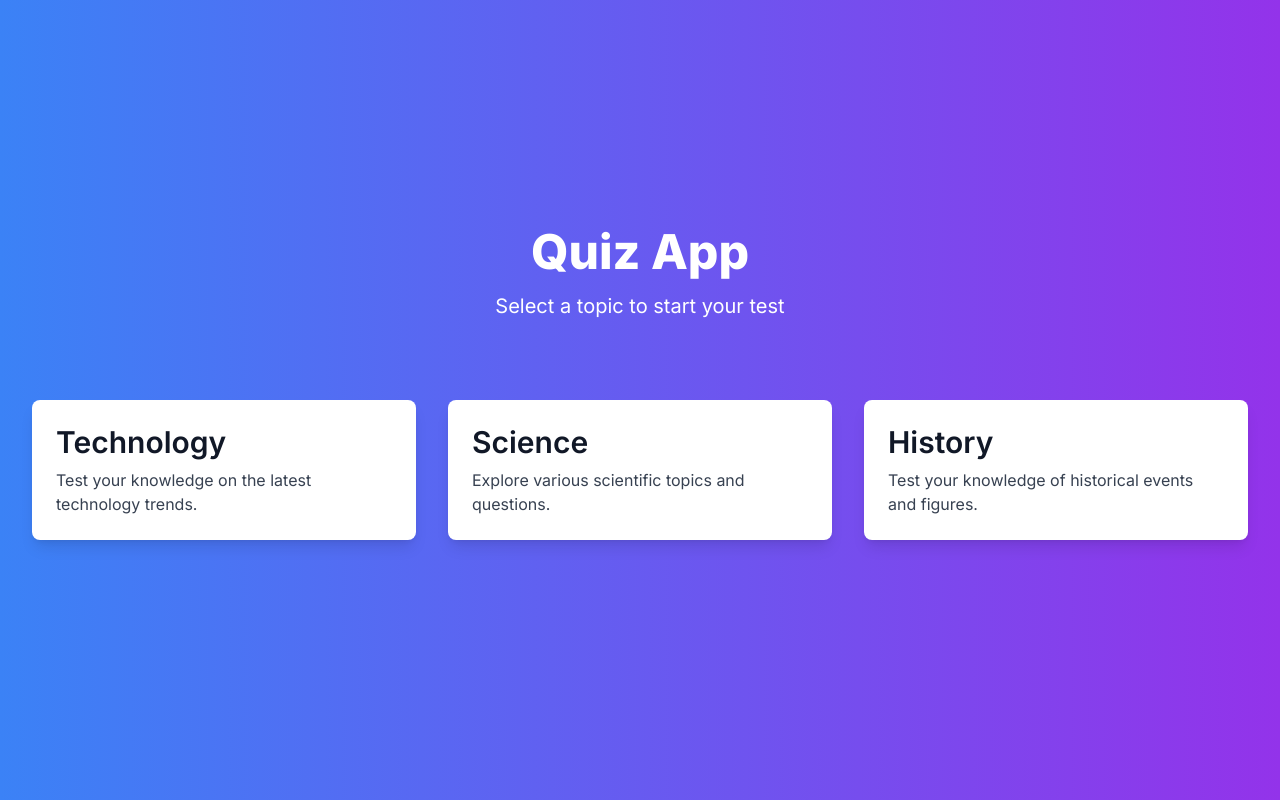
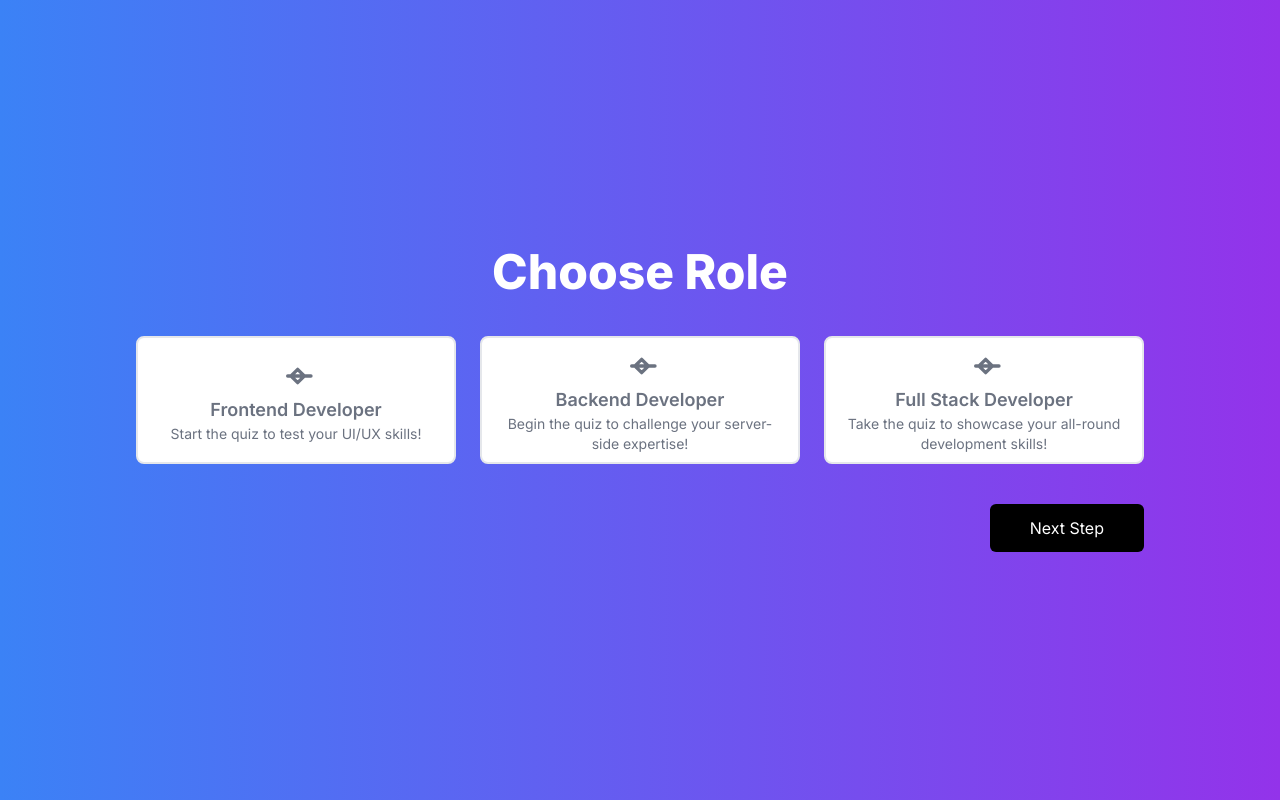
Before and after one commit to iqbal-webpatriot/nextjs-quiz-app, a Next.js app in the folder frontend/: page / in a window 1280 px wide. Built offline with nearby package versions, Linux system fonts and the light colour scheme.

Commit message:
implement step wise component rendering functionality

```diff
--- a/frontend/app/page.tsx
+++ b/frontend/app/page.tsx
@@ -1,50 +1,86 @@
 "use client"
-import { useState, useEffect } from "react";
+import { useState, useEffect, ReactNode } from "react";
 import { SAMPLE_TOPICS } from "@/data/question";
 import Link from "next/link";
-
-function SkeletonPlaceholder() {
-  return (
-    <div className="block p-6 bg-gray-300 animate-pulse text-gray-300 rounded-lg shadow-lg">
-      <div className="w-[20rem] h-4 bg-gray-400 rounded mb-4"></div>
-      <div className="h-4 bg-gray-400 rounded mb-2"></div>
-      <div className="h-4 bg-gray-400 rounded"></div>
-    </div>
-  );
-}
+import RoleSelection from "@/components/ChoiceSelector";
+import Pagination from "@/components/Pagination";
+import { tree } from "next/dist/build/templates/app-page";
+import TopicList from "@/components/TopicList";
+import { useAppDispatch, useAppSelector } from "@/Redux/App/hooks";
+import { updateSelectedRole } from "@/Redux/Features/commonSlice";
+const Roles=[
+  {
+    id: 1,
+    title: "Frontend Developer",
+    description: "Start the quiz to test your UI/UX skills!"
+  },
+  {
+    id: 2,
+    title: "Backend Developer",
+    description: "Begin the quiz to challenge your server-side expertise!"
+  },
+  {
+    id: 3,
+    title: "Full Stack Developer",
+    description: "Take the quiz to showcase your all-round development skills!"
+  }
+]
+export const STEP_WISE_COMPONENTS = [
+  {
+    component: (props: any) => {
+       const dispatch=useAppDispatch();
+       const {selectedRole}=useAppSelector((store)=>store.commonStore)
+      return (
+        <RoleSelection
+        onOptionSelect={(role) => dispatch(updateSelectedRole(role))}
+        label="Choose Role"
+        options={Roles}
+        listIcon={true}
+        selectedOption={selectedRole}
+        {...props}
+        />
+      )
+    },
+  },
+  {
+    component: (props: any) => (
+      <TopicList  topics={SAMPLE_TOPICS} {...props}  />
+    ),
+  },
+];
 
 export default function Home() {
+   const [steps,setSteps]=useState(0)
   const [loading, setLoading] = useState(true);
+
 
   useEffect(() => {
     // Simulate loading time
     const timer = setTimeout(() => setLoading(false), 2000); // 2 seconds
     return () => clearTimeout(timer);
   }, []);
+  console.log("steps",steps)
+   const StepBlockComp = STEP_WISE_COMPONENTS[steps].component
+  return (
+    <>
+      <div className=" w-full  grid place-content-center min-h-screen bg-gradient-to-r from-blue-500 to-purple-600 text-white">
+        {/* <RoleSelection onOptionSelect={(role)=>console.log("all options on home page",role)} label="Choose Role" options={Roles} listIcon/>
+        <TopicList/> */}
+         <div className="container">
+         <StepBlockComp/>
+        <div className="w-full  mt-10">
+        <Pagination onNext={()=>{
+           if(steps===STEP_WISE_COMPONENTS.length-1)return
+          setSteps((prev)=>prev+1)
 
-  return (
-    <main>
-      <div className="flex flex-col items-center justify-center min-h-screen bg-gradient-to-r from-blue-500 to-purple-600 text-white">
-        <div className="text-center mb-12">
-          <h1 className="text-5xl font-extrabold mb-4">Quiz App</h1>
-          <p className="text-xl">Select a topic to start your test</p>
+        }} onPrevious={()=>{
+          if(steps>=1){
+            setSteps((prev)=>prev-1)
+           }
+        }} hasNext={steps <=STEP_WISE_COMPONENTS.length-1} hasPrevious={steps>=STEP_WISE_COMPONENTS.length-1}/>
         </div>
-
-        <div className="grid grid-cols-1 sm:grid-cols-2 md:grid-cols-3 gap-8 p-8">
-          {loading
-            ? Array(6) // Adjust the number based on how many skeletons you want
-                .fill(0)
-                .map((_, index) => <SkeletonPlaceholder key={index} />)
-            : SAMPLE_TOPICS.map(({ description, name, slug }) => (
-                <Link href={`/test?topic=${slug}`} legacyBehavior key={slug}>
-                  <a className="block p-6 bg-white text-gray-900 rounded-lg shadow-lg hover:scale-105 transform transition-transform duration-300">
-                    <h2 className="text-3xl font-semibold mb-2">{name}</h2>
-                    <p className="text-gray-700">{description}</p>
-                  </a>
-                </Link>
-              ))}
-        </div>
+         </div>
       </div>
-    </main>
+    </>
   );
 }
```
